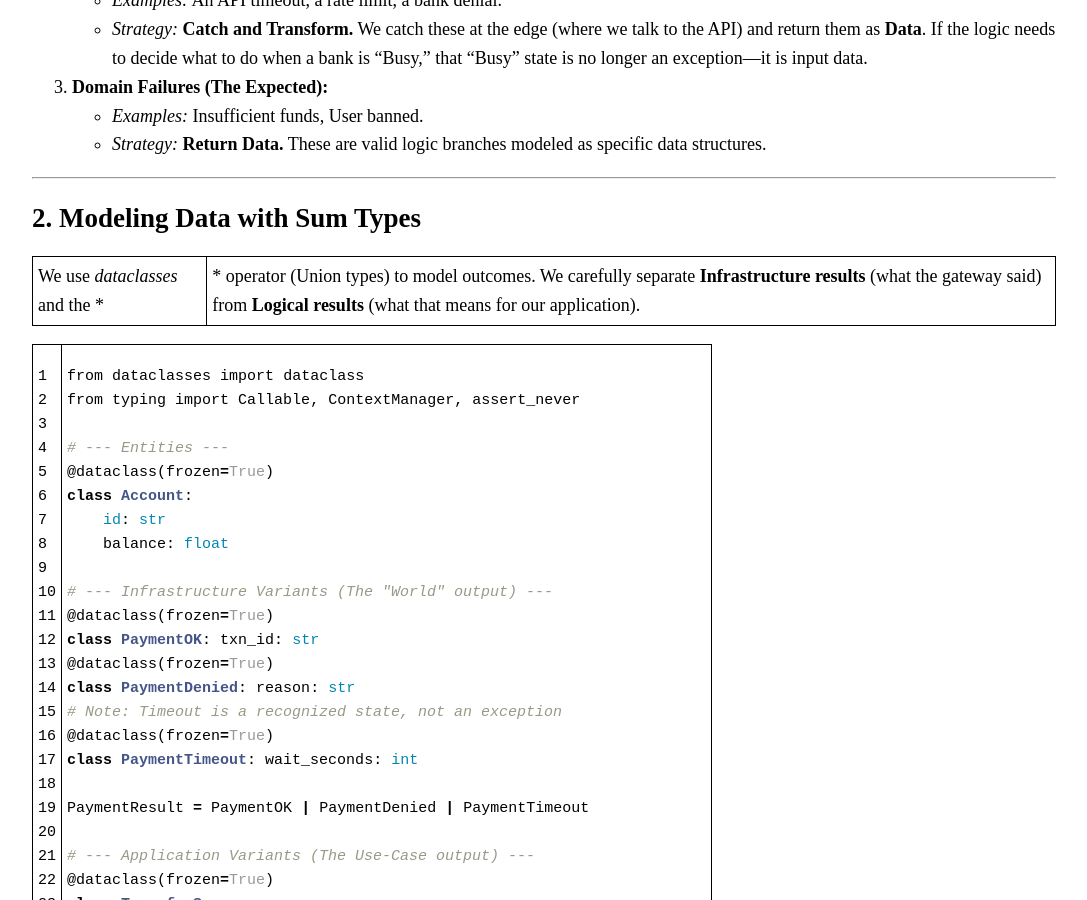
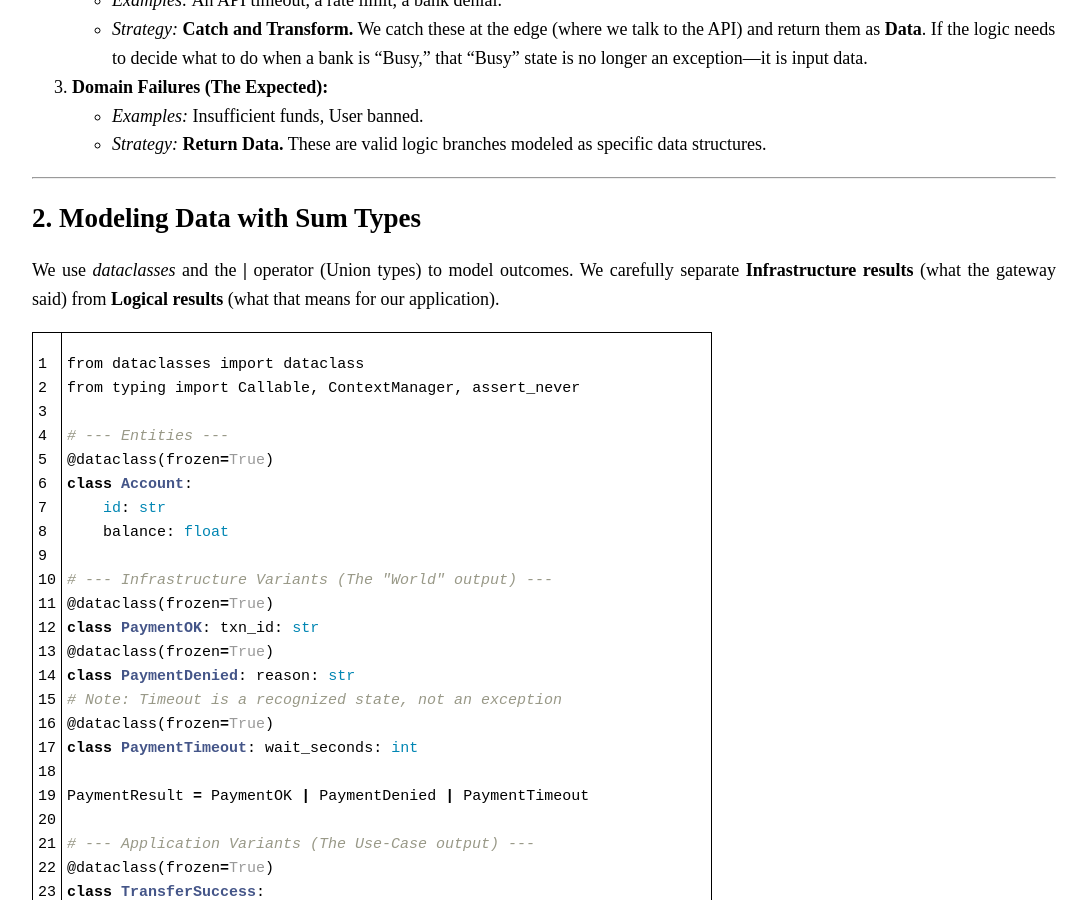
Before and after one commit to nilp0inter/nilp0inter.github.io, a Jekyll site: the page built from _posts/2025-12-19-untangling-business-rules-from-external-io.md, in a window 1280 px wide and 900 px high, scrolled down 614 px. Shown: the whole window, without its empty margins (96-1183 px from the left). Built offline with Jekyll 4.4.1, drawn with Linux system fonts in a browser that asks for light colours.

Commit message:
fix: escape pipe

````diff
--- a/_posts/2025-12-19-untangling-business-rules-from-external-io.md
+++ b/_posts/2025-12-19-untangling-business-rules-from-external-io.md
@@ -29,7 +29,7 @@ In this approach, we distinguish between **System Crashes** and **Business Decis
 
 ## 2. Modeling Data with Sum Types
 
-We use *dataclasses* and the *|* operator (Union types) to model outcomes. We carefully separate **Infrastructure results** (what the gateway said) from **Logical results** (what that means for our application).
+We use *dataclasses* and the **\|** operator (Union types) to model outcomes. We carefully separate **Infrastructure results** (what the gateway said) from **Logical results** (what that means for our application).
 
 ```python
 from dataclasses import dataclass
````
